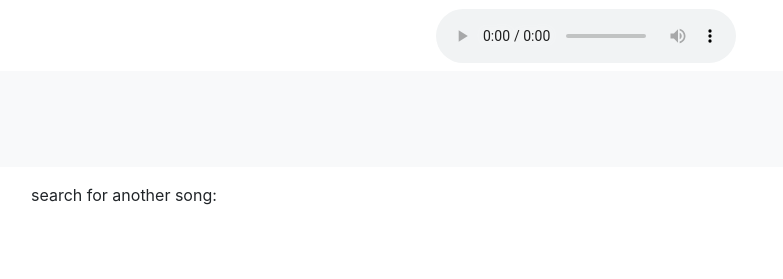
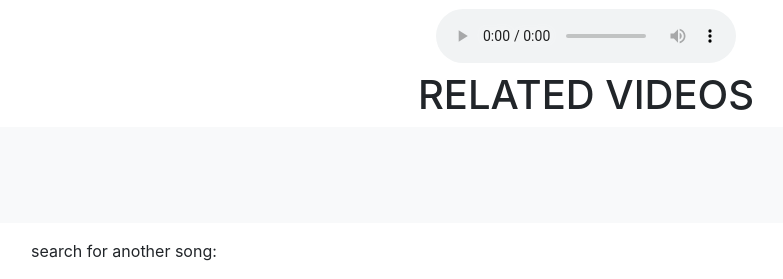
Before and after one commit to dantecoupet/jingle, a Django app: page /results/ in a window 1280 px wide. Shown: the part 545-824 px from the top of the page, without its empty margins (54-837 px from the left). Before the commit the page ends 750 px from the top, so only its background shows below. Run offline with Django 3.2, Linux system fonts and the light colour scheme; some libraries are stand-ins or nearby versions.

Commit message:
Update results.html

```diff
--- a/project/jingle/templates/jingle/results.html
+++ b/project/jingle/templates/jingle/results.html
@@ -30,6 +30,10 @@
             <h1>Artist: {{ song.artist }}</h1>
             <h3>Duration(approximate): {{ song.duration }}</h3>
             <h3><audio controls><source src="{{ song.preview }}" type="audio/ogg"></audio></h3>
+        </center>
+
+        <center>
+            <h1>RELATED VIDEOS</h1>
         </center>
 
           <div class="album py-5 bg-light">
```
